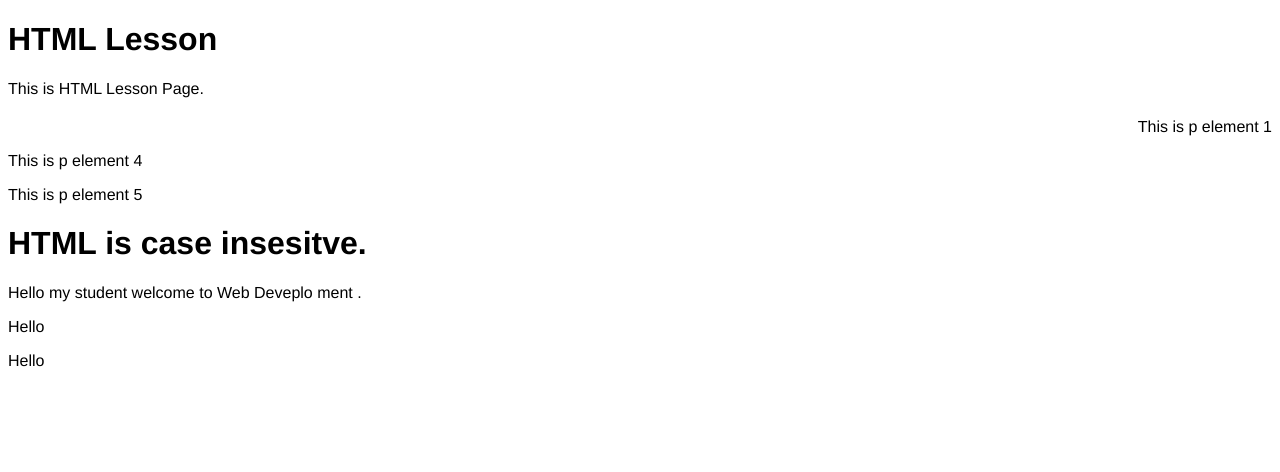
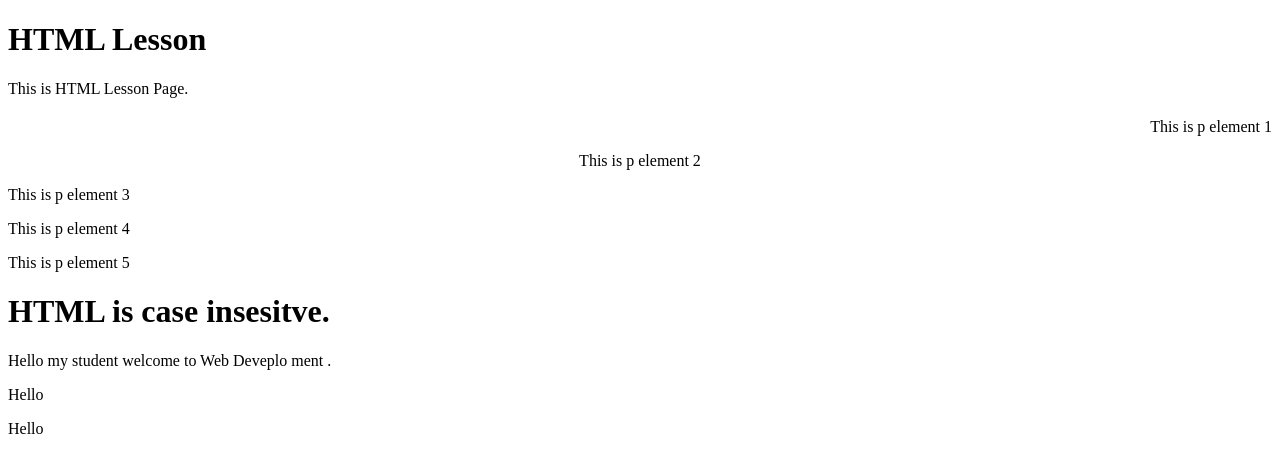
Before and after one commit to iamyeaung/iamyeaung.github.io, a plain HTML site: page HTML/index.html in a window 1280 px wide. Drawn offline with Linux system fonts and the light colour scheme.

Commit message:
modify index

```diff
--- a/HTML/index.html
+++ b/HTML/index.html
@@ -4,7 +4,7 @@
     <title>Web Development Course</title>
   </head>
 
-  <body style="font-family: 'Franklin Gothic Medium', 'Arial Narrow', Arial, sans-serif;">
+  <body>
     <!-- This is h1 element -->
     <h1>HTML Lesson</h1>
     <!-- This is p element -->
@@ -14,12 +14,13 @@
     <h2></h2>
     <h3></h3>
     <p align="right">This is p element 1</p>
+    <p align="center">This is p element 2</p>
+    <p align="left">This is p element 3</p>
     <!-- class and id attribute -->
     <!-- အုပ်စုဖွဲ့ချင်တဲ့အခါမှာ သုံးတယ် -->
     <!-- id => Uniqe ဖြစ်ချင်တဲ့အခါမှာသုံးတယ် -->
        <p class="p-element p-text" id="p-4">This is p element 4</p>
        <p class="p-element p-text" id="p-4">This is p element 5</p>
-
 
     <h1>HTML is case insesitve.</h1>
     <p>Hello my              student
@@ -42,7 +43,7 @@
         <!-- Ugly code -->
     <div><div><span><p>Hello</p></span></div></div>
 
-            <!-- Pretty <code></code> -->
+        <!-- Pretty <code></code> -->
     <div>
         <div>
             <span>
```
